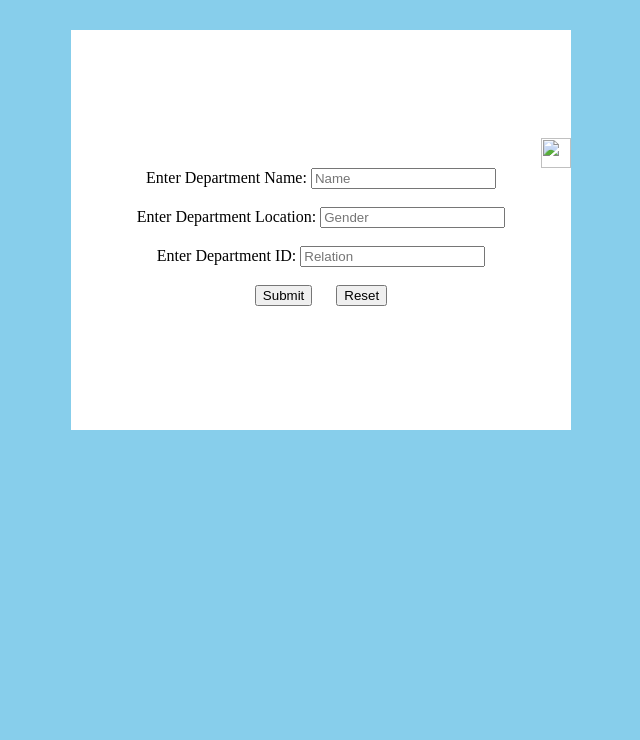
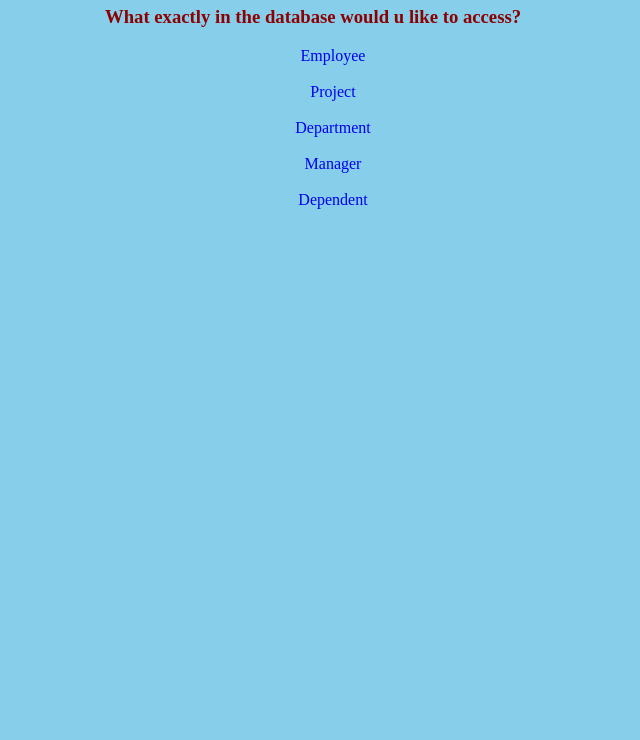
Before and after one commit to vismitap/database_proj_companyDB, a plain HTML site: page index.html in a window 1280 px wide. Shown: the part 60-800 px from the top of the page, without its empty margins (327-967 px from the left). Drawn offline with Linux system fonts and the light colour scheme.

Commit message:
Remove Redundant Classes

```diff
--- a/index.css
+++ b/index.css
@@ -1,81 +1,35 @@
- a{
+ a {
  	text-decoration: none;
  }
-        a:hover{
+
+ a:hover {
  	color: mediumvioletred;
  	font-size: 40px;
  }
-        ul{
+
+ ul {
  	list-style-type: none;
  }
-        body{
+
+ body {
  	background-color: skyblue;
  	z-index: 110;
  }
 
-        .bg-modal1{
+ .bg-modal {
  	width: 100%;
  	height: 100%;
  	background-color: skyblue;
  	opacity: 1;
  	position: absolute;
  	top: 0;
-            display: flex;
-            justify-content: center;
-            z-index: 60;
-            padding-top: 90px;
-        }
-        .bg-modal2{
-            width: 100%;
-            height: 100%;
-            background-color: skyblue;
-            opacity: 1;
-            position: absolute;
-            top: 0;
-            display: flex;
-            justify-content: center;
-            z-index: 60;
-            padding-top: 90px;
-        }
-        .bg-modal3{
-            width: 100%;
-            height: 100%;
-            background-color: skyblue;
-            opacity: 1;
-            position: absolute;
-            top: 0;
-            display: flex;
-            justify-content: center;
-            z-index: 60;
-            padding-top: 90px;
-        }
-        .bg-modal4{
-            width: 100%;
-            height: 100%;
-            background-color: skyblue;
-            opacity: 1;
-            position: absolute;
-            top: 0;
-            display: flex;
-            justify-content: center;
-            z-index: 60;
-            padding-top: 90px;
-        }
-        .bg-modal5{
-            width: 100%;
-            height: 100%;
-            background-color: skyblue;
-            opacity: 1;
-            position: absolute;
-            top: 0;
-            display: flex;
+ 	display: none;
  	justify-content: center;
  	z-index: 60;
  	padding-top: 90px;
  }
 
-
-        .modal-content1{
+ .modal-content {
  	height: 400px;
  	width: 500px;
  	background-color: white;
@@ -86,85 +40,11 @@
  	text-align: center;
 
  }
-          .modal-content2{
-            height: 400px;
-            width: 500px;
-            background-color: white;
-            opacity: 1;
-            z-index: 100;
-            align-content: center;
-            justify-content: center;
-            text-align: center;
 
-        }
-        .modal-content3{
-            height: 400px;
-            width: 500px;
-            background-color: white;
-            opacity: 1;
-            z-index: 100;
-            align-content: center;
-            justify-content: center;
-            text-align: center;
-
-        }
-        .modal-content4{
-            height: 400px;
-            width: 500px;
-            background-color: white;
-            opacity: 1;
-            z-index: 100;
-            align-content: center;
-            justify-content: center;
-            text-align: center;
-
-
-        }
-        .modal-content5{
-            height: 400px;
-            width: 500px;
-            background-color: white;
-            opacity: 1;
-            z-index: 100;
-            align-content: center;
-            justify-content: center;
-            text-align: center;
-
-
-
-        }
-        .close1{
+ .close {
  	margin-left: 470px;
  	align-items: flex-end;
  	display: flex;
  	flex-direction: row;
  	justify-content: flex-end;
  }
-         .close2{
-            margin-left: 470px;
-            align-items: flex-end;
-            display: flex;
-            flex-direction: row;
-            justify-content: flex-end;
-            }
-     .close3{
-            margin-left: 470px;
-            align-items: flex-end;
-            display: flex;
-            flex-direction: row;
-            justify-content: flex-end;
-            }
-     .close4{
-            margin-left: 470px;
-            align-items: flex-end;
-            display: flex;
-            flex-direction: row;
-            justify-content: flex-end;
-            }
-     .close5{
-            margin-left: 470px;
-            align-items: flex-end;
-            display: flex;
-            flex-direction: row;
-            justify-content: flex-end;
-            }
--- a/index.html
+++ b/index.html
@@ -15,9 +15,9 @@
         </ul>
     </center></div>
 
-       <div class="bg-modal1">
-        <div class="modal-content1">
-            <img src="close.jpg" class="close1" style="height: 30px; width: 30px">
+       <div class="bg-modal" id="m1">
+        <div class="modal-content">
+            <img src="close.jpg" class="close" id="c1" style="height: 30px; width: 30px">
 
            <form>
              <label>Enter Employee First-Name: </label> <input type="text" placeholder="First-name"><br><br>
@@ -36,9 +36,9 @@
     </div>
 
 
-          <div class="bg-modal2">
-        <div class="modal-content2">
-            <img src="close.jpg" class="close2" style="height: 30px; width: 30px">
+          <div class="bg-modal" id="m2">
+        <div class="modal-content">
+            <img src="close.jpg" class="close" id="c2" style="height: 30px; width: 30px">
             <form id="project.html">
              <label>Enter Project Name: </label> <input type="text" placeholder="Project-Name"><br><br>
              <label>Enter Project Number: </label><input type="number" placeholder="Project-Number"> <br><br>
@@ -50,9 +50,9 @@
     </div>
 
 
-          <div class="bg-modal3">
-        <div class="modal-content3">
-            <img src="close.jpg" class="close3" style="height: 30px; width: 30px">
+          <div class="bg-modal" id="m3">
+        <div class="modal-content">
+            <img src="close.jpg" class="close" id="c3" style="height: 30px; width: 30px">
              <form>
              <label>Enter Dependent Name: </label> <input type="text" placeholder="Name"><br><br>
               <label>Enter Employee Gender:   </label><input type="radio"  name="1"><label>Male</label>
@@ -68,9 +68,9 @@
 
 
 
-        <div class="bg-modal4">
-        <div class="modal-content4">
-            <img src="close.jpg" class="close4" style="height: 30px; width: 30px">
+        <div class="bg-modal" id="m4">
+        <div class="modal-content">
+            <img src="close.jpg" class="close" id="c4" style="height: 30px; width: 30px">
              <form id="manager.html">
              <label>Enter Manager Name: </label> <input type="text" placeholder="Name"><br><br>
               <label>Enter Employee Gender:   </label><input type="radio"  name="1"><label>Male</label>
@@ -89,9 +89,9 @@
       </div>
     </div>
 
-         <div class="bg-modal5">
-        <div class="modal-content5">
-            <img src="close.jpg" class="close5" style="height: 30px; width: 30px">
+         <div class="bg-modal" id="m5">
+        <div class="modal-content">
+            <img src="close.jpg" class="close" id="c5" style="height: 30px; width: 30px">
               <form id="department.html">
              <label>Enter Department Name: </label> <input type="text" placeholder="Name"><br><br>
              <label>Enter Department Location: </label><input type="text" placeholder="Gender"> <br><br>
```
Lines whose indentation alone changed are shown as unchanged.
